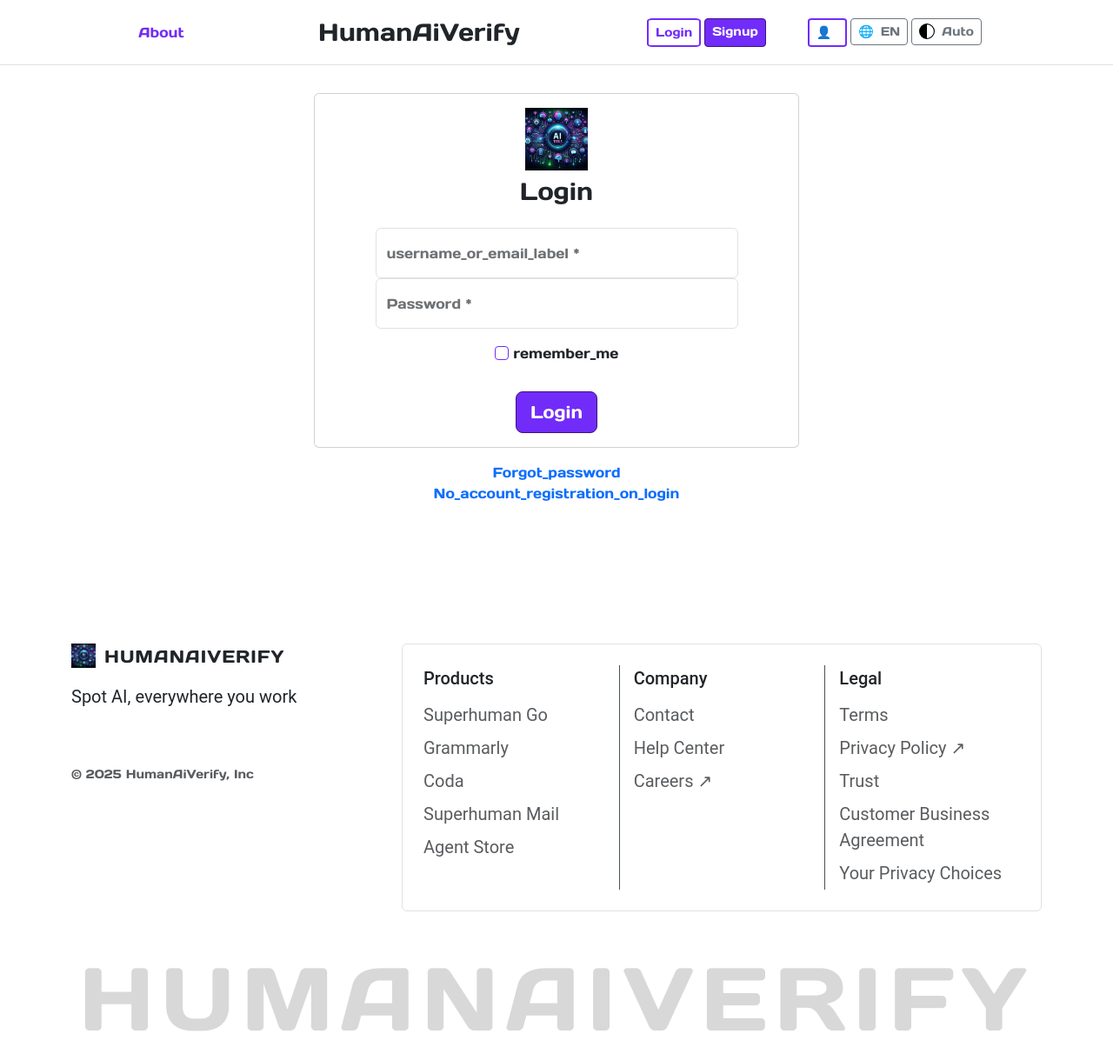
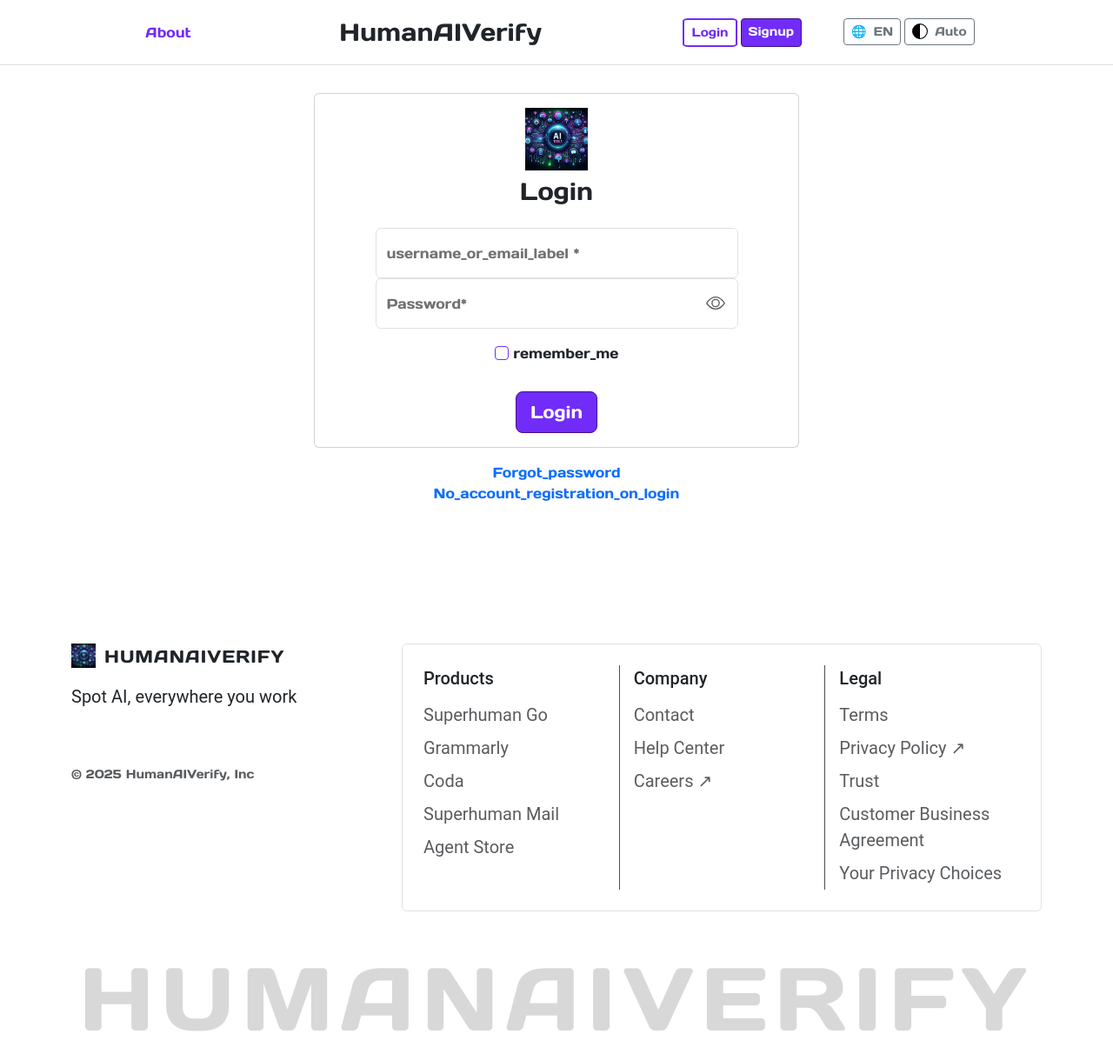
Before and after one commit to Silent0agent/HumanAIVerify, a Django app: page /auth/login/ in a window 1280 px wide. Shown: the top 1212 px of the page at 87% size. Run offline with Django 5.2, Linux system fonts and the light colour scheme; some libraries are stand-ins or nearby versions; some web fonts are replaced.

Commit message:
feat: add password eye, imporove front of forms and header

```diff
--- a/django_project/core/forms.py
+++ b/django_project/core/forms.py
@@ -6,6 +6,9 @@ from django import forms
 class BootstrapFormMixin:
     def __init__(self, *args, **kwargs):
         super().__init__(*args, **kwargs)
+        if "avatar" in self.fields:
+            self.fields["avatar"].widget = forms.FileInput()
+
         for field in self.visible_fields():
             widget = field.field.widget
 
--- a/django_project/static_dev/css/custom.css
+++ b/django_project/static_dev/css/custom.css
@@ -80,6 +80,11 @@ body {
 }
 .purple{
   color: #712cf9 !important;
+}
+.password-eye {
+  right: .75rem;
+  top: 50%;
+  transform: translateY(-50%);
 }
 
 .b-example-divider {
@@ -183,3 +188,15 @@ a.hover-link:hover {
   left: 5%;
   background-color: #e5e5e5;
 }
+
+.password-wrapper input.form-control {
+  padding-right: 3rem;
+}
+
+.password-toggle {
+  border: none;
+  background: transparent;
+  padding: 0.15rem;
+  line-height: 1;
+}
+.password-toggle:focus { outline: none; box-shadow: none; }
--- a/django_project/templates/about/about.html
+++ b/django_project/templates/about/about.html
@@ -22,7 +22,7 @@
             {% comment %} {% translate "about-title" %} {% endcomment %}
           </h1>
           <p class="hero-text text-muted">
-            Founded 40 years ago on the simple idea of verifying content on using AI, HumanAiVerify offers groundbreaking technology that empowers everyone, everywhere to imagine, create, and bring any digital experience to life.
+            Founded 40 years ago on the simple idea of verifying content on using AI, HumanAIVerify offers groundbreaking technology that empowers everyone, everywhere to imagine, create, and bring any digital experience to life.
             {% comment %} {% translate "about-text" %} {% endcomment %}
           </p>
         </div>
--- a/django_project/templates/base.html
+++ b/django_project/templates/base.html
@@ -30,6 +30,7 @@
     {% include "includes/header.html" %}
     <main class="flex-grow-1">
       <div class="container mb-5">
+        {% include "includes/messages.html" %}
         {% block content %}
         {% endblock content %}
       </div>
--- a/django_project/templates/form.html
+++ b/django_project/templates/form.html
@@ -3,7 +3,6 @@
 {% load i18n %}
 
 {% block content %}
-  {% include "includes/messages.html" %}
   {% include "includes/forms/errors.html" %}
 
   <div class="col-md-6 col-lg-6 col-12 mx-auto mt-2">
--- a/django_project/templates/homepage/index.html
+++ b/django_project/templates/homepage/index.html
@@ -3,7 +3,7 @@
 {% load static %}
 
 {% block title %}
-  {% translate "HumanAiVerify" %}
+  HumanAIVerify
 {% endblock title %}
 
 {% block content %}
--- a/django_project/templates/includes/footer.html
+++ b/django_project/templates/includes/footer.html
@@ -21,7 +21,7 @@
         <div class="small text-muted mt-5 pt-3">
           <a class="text-decoration-none text-muted" href="https://www.youtube.com/watch?v=6mhmcwmgWbA">©</a>
           <span id="display-year" data-server-date-iso="{% now 'c' %}">{% now 'Y' %}</span>
-          HumanAiVerify, Inc
+          HumanAIVerify, Inc
         </div>
       </div>
 
@@ -34,19 +34,19 @@
               <div class="fw-medium mb-2 roboto fs-5">Products</div>
               <ul class="list-unstyled mb-0">
                 <li>
-                  <a class="text-muted text-decoration-none d-block py-1 roboto fs-5" href="#">Superhuman Go</a>
+                  <a class="text-muted text-decoration-none d-block py-1 roboto fs-5 purple-hover" href="#">Superhuman Go</a>
                 </li>
                 <li>
-                  <a class="text-muted text-decoration-none d-block py-1 roboto fs-5" href="#">Grammarly</a>
+                  <a class="text-muted text-decoration-none d-block py-1 roboto fs-5 purple-hover" href="#">Grammarly</a>
                 </li>
                 <li>
-                  <a class="text-muted text-decoration-none d-block py-1 roboto fs-5" href="#">Coda</a>
+                  <a class="text-muted text-decoration-none d-block py-1 roboto fs-5 purple-hover" href="#">Coda</a>
                 </li>
                 <li>
-                  <a class="text-muted text-decoration-none d-block py-1 roboto fs-5" href="#">Superhuman Mail</a>
+                  <a class="text-muted text-decoration-none d-block py-1 roboto fs-5 purple-hover" href="#">Superhuman Mail</a>
                 </li>
                 <li>
-                  <a class="text-muted text-decoration-none d-block py-1 roboto fs-5" href="#">Agent Store</a>
+                  <a class="text-muted text-decoration-none d-block py-1 roboto fs-5 purple-hover" href="#">Agent Store</a>
                 </li>
               </ul>
             </div>
@@ -55,13 +55,13 @@
               <div class="fw-medium mb-2 roboto fs-5">Company</div>
               <ul class="list-unstyled mb-0">
                 <li>
-                  <a class="text-muted text-decoration-none d-block py-1 roboto fs-5" href="{% url 'feedback:feedback' %}">{% translate 'Contact' %}</a>
+                  <a class="text-muted text-decoration-none d-block py-1 roboto fs-5 purple-hover" href="{% url 'feedback:feedback' %}">{% translate 'Contact' %}</a>
                 </li>
                 <li>
-                  <a class="text-muted text-decoration-none d-block py-1 roboto fs-5" href="#">Help Center</a>
+                  <a class="text-muted text-decoration-none d-block py-1 roboto fs-5 purple-hover" href="#">Help Center</a>
                 </li>
                 <li>
-                  <a class="text-muted text-decoration-none d-block py-1 roboto fs-5" href="#">Careers ↗</a>
+                  <a class="text-muted text-decoration-none d-block py-1 roboto fs-5 purple-hover" href="#">Careers ↗</a>
                 </li>
               </ul>
             </div>
@@ -70,19 +70,19 @@
               <div class="fw-medium mb-2 roboto fs-5">Legal</div>
               <ul class="list-unstyled mb-0">
                 <li>
-                  <a class="text-muted text-decoration-none d-block py-1 roboto fs-5" href="#">Terms</a>
+                  <a class="text-muted text-decoration-none d-block py-1 roboto fs-5 purple-hover" href="#">Terms</a>
                 </li>
                 <li>
-                  <a class="text-muted text-decoration-none d-block py-1 roboto fs-5" href="#">Privacy Policy ↗</a>
+                  <a class="text-muted text-decoration-none d-block py-1 roboto fs-5 purple-hover" href="#">Privacy Policy ↗</a>
                 </li>
                 <li>
-                  <a class="text-muted text-decoration-none d-block py-1 roboto fs-5" href="#">Trust</a>
+                  <a class="text-muted text-decoration-none d-block py-1 roboto fs-5 purple-hover" href="#">Trust</a>
                 </li>
                 <li>
-                  <a class="text-muted text-decoration-none d-block py-1 roboto fs-5" href="#">Customer Business Agreement</a>
+                  <a class="text-muted text-decoration-none d-block py-1 roboto fs-5 purple-hover" href="#">Customer Business Agreement</a>
                 </li>
                 <li>
-                  <a class="text-muted text-decoration-none d-block py-1 roboto fs-5" href="#" aria-label="Your Privacy Choices">Your Privacy Choices</a>
+                  <a class="text-muted text-decoration-none d-block py-1 roboto fs-5 purple-hover" href="#" aria-label="Your Privacy Choices">Your Privacy Choices</a>
                 </li>
               </ul>
             </div>
--- a/django_project/templates/includes/forms/fields.html
+++ b/django_project/templates/includes/forms/fields.html
@@ -1,6 +1,32 @@
+{% load static %}
+
 {% for hidden_field in form.hidden_fields %}{{ hidden_field }}{% endfor %}
 {% for field in form %}
   {% if field.name != "remember_me" %}
+    {% if field.name == "password" %}
+      <div class="form-floating mx-auto w-75 position-relative password-wrapper">
+        {{ field }}
+        <label for="{{ field.id_for_label }}">
+          {{ field.label }}{% if field.field.required %}<span>*</span>{% endif %}
+        </label>
+
+        <button type="button"
+                class="btn btn-sm btn-link text-muted position-absolute password-toggle password-eye">
+          <svg xmlns="http://www.w3.org/2000/svg" width="22" height="22" fill="currentColor" class="bi bi-eye" viewBox="0 0 16 16">
+            <path d="M16 8s-3-5.5-8-5.5S0 8 0 8s3 5.5 8 5.5S16 8 16 8M1.173 8a13 13 0 0 1 1.66-2.043C4.12 4.668 5.88 3.5 8 3.5s3.879 1.168 5.168 2.457A13 13 0 0 1 14.828 8q-.086.13-.195.288c-.335.48-.83 1.12-1.465 1.755C11.879 11.332 10.119 12.5 8 12.5s-3.879-1.168-5.168-2.457A13 13 0 0 1 1.172 8z"/>
+            <path d="M8 5.5a2.5 2.5 0 1 0 0 5 2.5 2.5 0 0 0 0-5M4.5 8a3.5 3.5 0 1 1 7 0 3.5 3.5 0 0 1-7 0"/>
+          </svg>
+        </button>
+      </div>
+
+    {% elif field.field.widget.input_type == "file" %}
+      <div class="form-floating mx-auto w-75">
+        <div>
+          {{ field }}
+        </div>
+      </div>
+
+    {% else %}
       <div class="form-floating mx-auto w-75">
         {{ field }}
         <label for="{{ field.id_for_label }}">
@@ -11,4 +37,7 @@
         {% if field.help_text %}<small id="{{ field.id_for_label }}-help">{{ field.help_text|safe }}</small>{% endif %} {% endcomment %}
       </div>
     {% endif %}
+  {% endif %}
 {% endfor %}
+
+<script src="{% static 'js/password-toogle-eye.js'%}"></script>
--- a/django_project/templates/includes/header.html
+++ b/django_project/templates/includes/header.html
@@ -20,8 +20,8 @@
           </ul>
         </div>
 
-        <a href="{% url 'about:about' %}" class="nav-link px-2 fs-3 purple-hover">HumanAiVerify</a>
-        {% comment %} <a href="{% url 'homepage:home' %}" class="nav-link px-2 fs-3 purple-hover">HumanAiVerify</a> {% endcomment %}
+        <a href="{% url 'homepage:index' %}" class="nav-link px-2 fs-3 purple-hover">HumanAIVerify</a>
+        {% comment %} <a href="{% url 'homepage:home' %}" class="nav-link px-2 fs-3 purple-hover">HumanAIVerify</a> {% endcomment %}
 
         <div class="d-flex align-items-center gap-5">
           {% if request.user.is_anonymous %}
@@ -57,7 +57,9 @@
             </div>
           {% endif %}
           <div class="d-flex align-items-center gap-1">
-            {% include "includes/role-switcher.html" %}
+            {% if not request.user.is_anonymous %}
+              {% include "includes/role-switcher.html" %}
+            {% endif %}
             {% include "includes/languages-switcher.html" %}
             {% include "includes/theme-switcher.html" %}
           </div>
--- a/django_project/templates/includes/role-switcher.html
+++ b/django_project/templates/includes/role-switcher.html
@@ -1,5 +1,5 @@
-<div class="dropdown">
-  <button class="btn btn-outline-primary btn-sm d-flex align-items-center normalize-button"
+<div class="dropdown normalize-button">
+  <button class="btn btn-outline-secondary btn-sm d-flex align-items-center"
           type="button"
           id="roleDropdown"
           data-bs-toggle="dropdown"
--- a/django_project/users/forms.py
+++ b/django_project/users/forms.py
@@ -31,6 +31,13 @@ class PasswordChangeForm(
 class PasswordResetForm(
     core.forms.BootstrapFormMixin,
     django.contrib.auth.forms.PasswordResetForm,
+):
+    pass
+
+
+class PasswordResetConfirmForm(
+    core.forms.BootstrapFormMixin,
+    django.contrib.auth.forms.SetPasswordForm,
 ):
     pass
 
--- a/django_project/users/views.py
+++ b/django_project/users/views.py
@@ -144,15 +144,22 @@ class PasswordChangeView(auth.views.PasswordChangeView):
         return super().form_valid(form)
 
 
+class PasswordResetConfirmView(auth.views.PasswordResetConfirmView):
+    form_class = users.forms.PasswordResetConfirmForm
+    template_name = "users/password_reset_confirm.html"
+    success_url = reverse_lazy("auth:login")
+
+    def form_valid(self, form):
+        messages.success(self.request, _("password_reset"))
+        return super().form_valid(form)
+
+
 class PasswordResetView(auth.views.PasswordResetView):
     form_class = users.forms.PasswordResetForm
     template_name = "users/password_reset.html"
     email_template_name = "users/password_reset_email.html"
     subject_template_name = "users/subjects/password_reset.txt"
     success_url = reverse_lazy("auth:password-reset-done")
-
-    def form_valid(self, form):
-        return super().form_valid(form)
 
 
 class ProfileView(LoginRequiredMixin, django.views.generic.UpdateView):
```
Also changed, not shown: django_project/static_dev/js/password-toogle-eye.js (added, +29 -0 lines), django_project/templates/users/password_reset_confirm.html (+18 -7 lines), django_project/users/urls/auth_urls.py (+2 -12 lines). Lines whose indentation alone changed are shown as unchanged.
